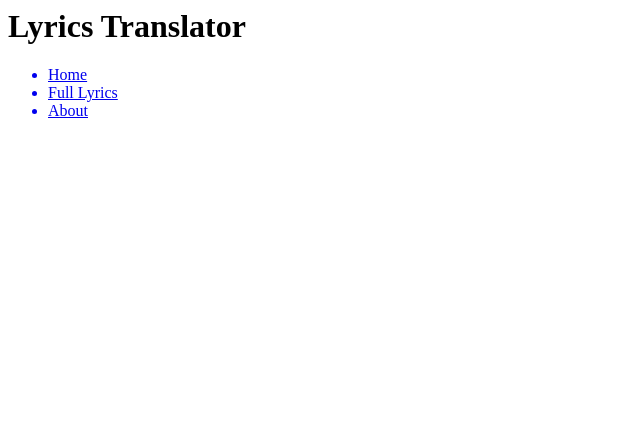
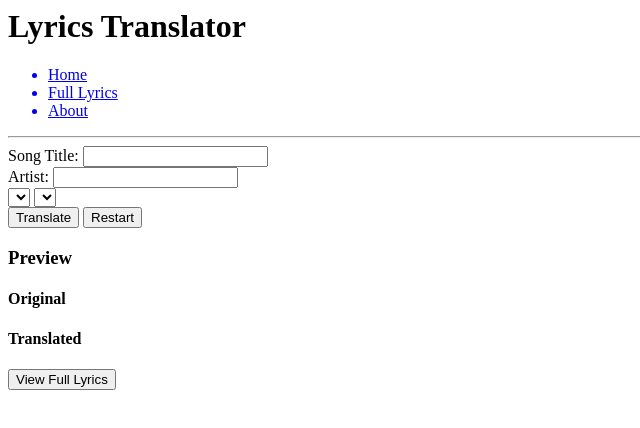
Before and after one commit to ShellyParraZ/inst377-sparra-lyricstranslator, a plain HTML site: page frontend/home_page.html in a window 1280 px wide. Shown: the whole page, without its empty margins (0-640 px from the left). Drawn offline with Linux system fonts and the light colour scheme.

Commit message:
Added a line (hr) for style purposes. Created a form for the song details. Created the preview of the lyrics. Added a button for the full lyrics. I still need to add styling (css) and javascript.

```diff
--- a/frontend/home_page.html
+++ b/frontend/home_page.html
@@ -19,7 +19,32 @@
       </ul>
     </nav>
     <!--Line Separator-->
+    <hr />
     <!--Song Details Section-->
-    <!--Lyric Sample Section-->
+    <form id="songForm">
+      <label for="song_title">Song Title:</label>
+      <input type="text" id="song_title" required />
+      <br />
+      <label for="artist">Artist:</label>
+      <input type="text" id="artist" required />
+      <br />
+      <select id="original_language" name="original_language" required></select>
+      <select id="target_language" name="target_language" required></select>
+      <br />
+      <button id="translateButton" type="submit">Translate</button>
+      <button id="restartButton" type="submit">Restart</button>
+    </form>
+    <!--Lyrics Preview Section-->
+    <h3>Preview</h3>
+    <div class="original_lyrics">
+      <h4>Original</h4>
+      <p></p>
+    </div>
+    <div class="translated_lyrics">
+      <h4>Translated</h4>
+      <p></p>
+    </div>
+    <!--Full Lyrics Button-->
+    <button id="fullLyricsButton" type="submit">View Full Lyrics</button>
   </body>
 </html>
```
